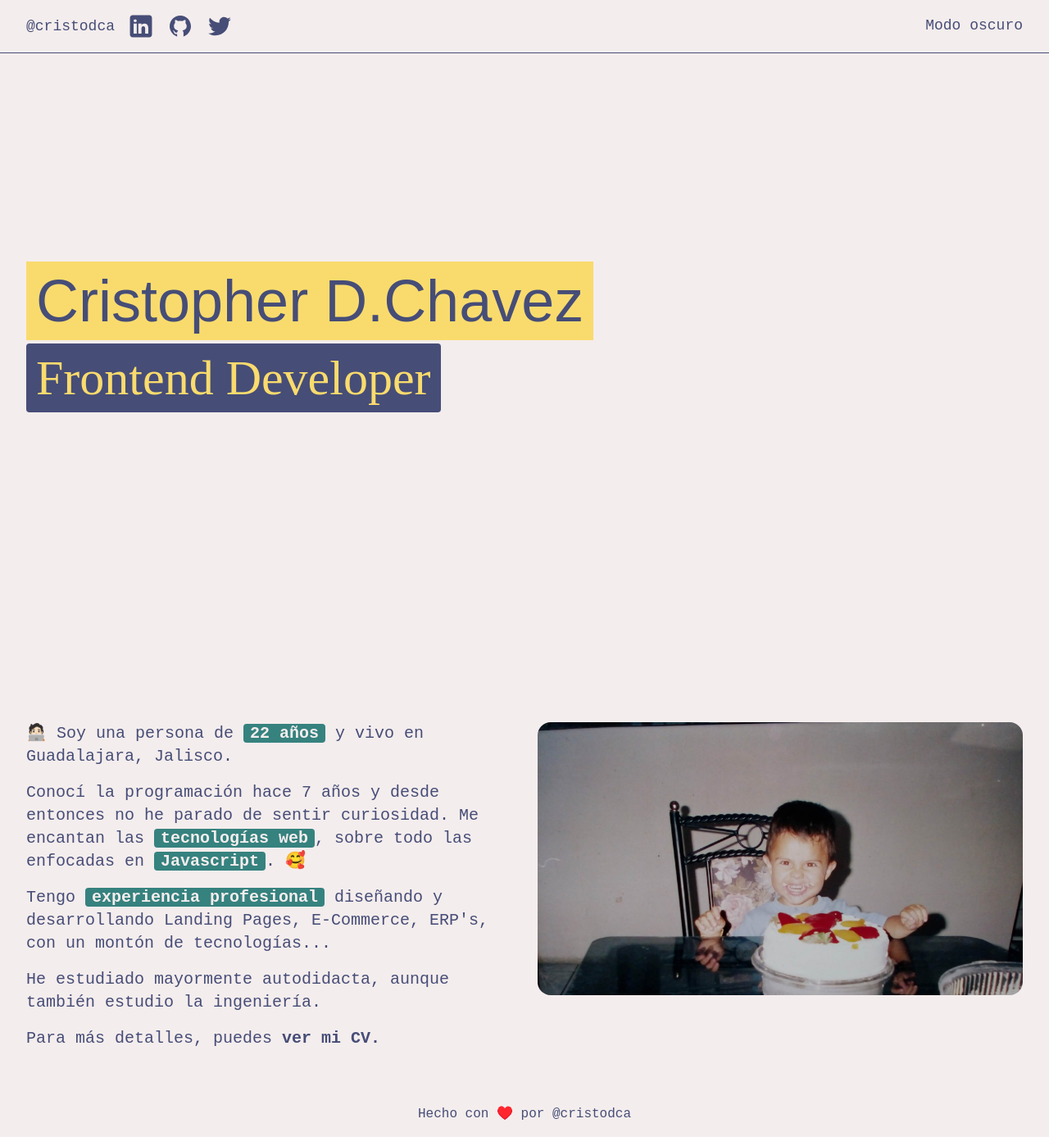
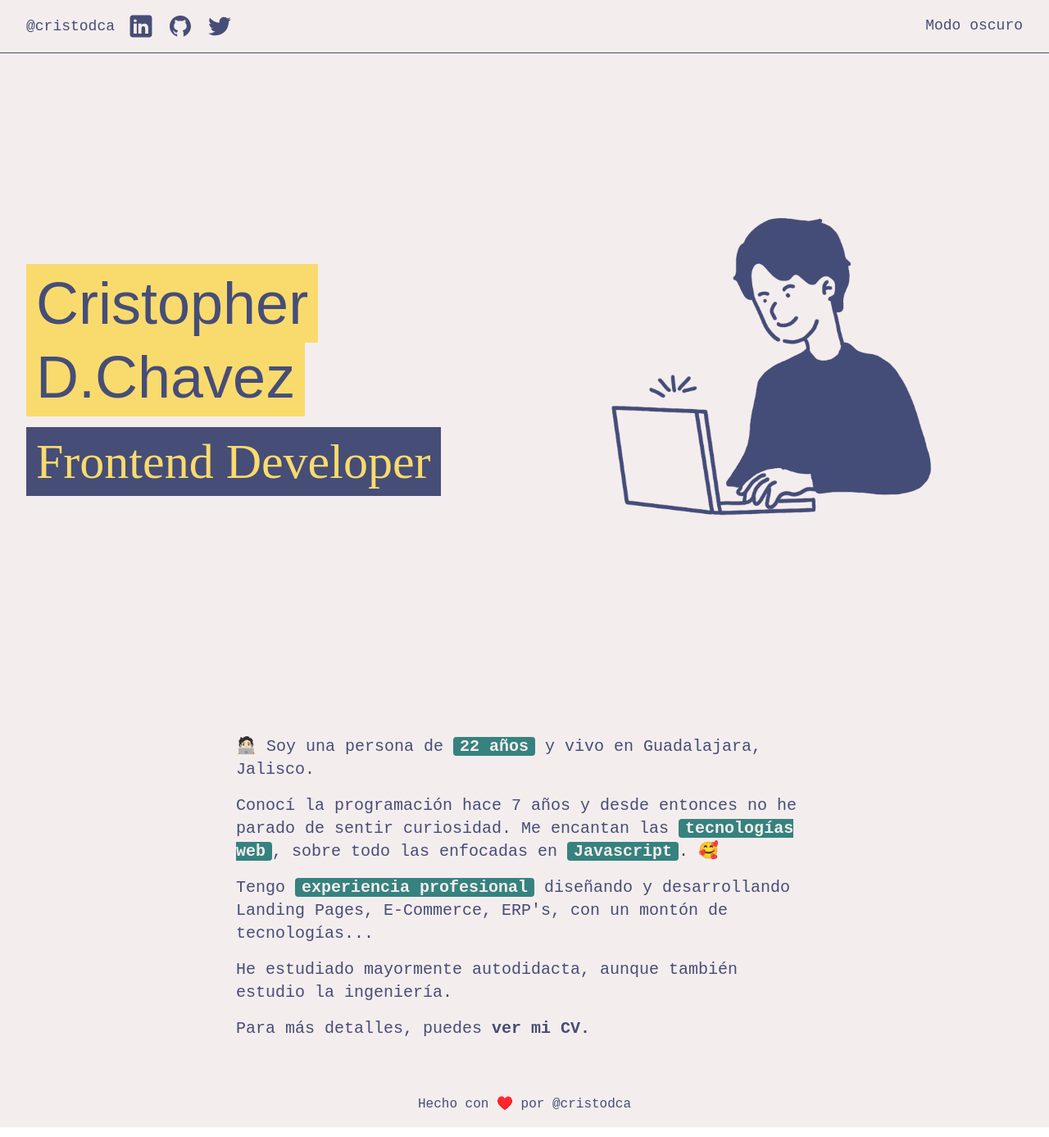
Before and after one commit to cristodca/cristodca.com, a Next.js app: page / in a window 1280 px wide. Shown: the whole page at 82% size. Built offline with nearby package versions, Linux system fonts and the light colour scheme.

Commit message:
hero image & navbar bug fixed

```diff
--- a/components/AboutMe.tsx
+++ b/components/AboutMe.tsx
@@ -5,8 +5,7 @@ import Image from "next/image";
 const AboutMe: NextComponentType = () => {
   return (
     <div>
-      <div className="main-container py-8">
-        <div className="grid grid-cols-1 lg:grid-cols-2 gap-8">
+      <div className="blog-container py-8">
           <div>
             <p className="normal-text">
               🧑🏻‍💻 Soy una persona de{" "}
@@ -35,18 +34,6 @@ const AboutMe: NextComponentType = () => {
               </span>
             </p>
           </div>
-          <div>
-            <Image
-              src="/img/me.jpg"
-              className="rounded-2xl"
-              alt="Cristopher Chavez de bebé con un pastel por su cumpleaños"
-              width={1920}
-              height={1080}
-              layout="responsive"
-              objectFit="contain"
-            />
-          </div>
-        </div>
       </div>
     </div>
   );
--- a/pages/index.tsx
+++ b/pages/index.tsx
@@ -1,5 +1,6 @@
 import type { NextPage } from 'next'
 import Head from 'next/head'
+import Image from 'next/image'
 import AboutMe from '../components/AboutMe'
 import Footer from '../components/Footer'
 import Navbar from '../components/Navbar'
@@ -18,23 +19,43 @@ const Home: NextPage = () => {
 
       <Navbar />
 
-      <div className="main-container py-8 min-h-screen md:flex md:flex-col md:justify-center -mt-20">
-        {/* <div className="grid grid-cols-1 lg:grid-cols-2 gap-8 w-full"> */}
-          <div className='flex min-h-screen flex-col justify-center items-start'>
+      <div className="main-container py-8 min-h-screen md:flex md:flex-col md:justify-center">
+        <div className="grid grid-cols-1 lg:grid-cols-2 gap-8 w-full">
+          <div className='flex flex-col justify-center items-start'>
             <h1 className='mb-4'>
-              <span className='hyper-title text-dark bg-secondary px-3 py-2 text-5xl sm:text-6xl md:text-7xl box-decoration-clone leading-normal sm:leading-relaxed'>
+              <span className='hyper-title text-dark bg-secondary px-3 py-2 text-5xl sm:text-6xl md:text-7xl box-decoration-clone leading-normal sm:leading-tight md:leading-tight'>
                 Cristopher D.<br className='block md:hidden' />
                 Chavez
               </span>
             </h1>
             <h2>
-              <span className='text-secondary bg-dark p-3 rounded inline-block text-4xl sm:text-5xl md:text-6xl box-decoration-clone leading-normal'>
+              <span className='text-secondary bg-dark p-3 inline-block text-4xl sm:text-5xl md:text-6xl box-decoration-clone leading-none'>
                 Frontend <br className='block md:hidden' />
                 Developer
               </span>
             </h2>
           </div>
-        {/* </div> */}
+          <div className="flex items-center justify-center">
+            <div className='dark:hidden block'>
+              <Image
+                src='/img/me-draw.png'
+
+                alt='Dibujo de mi programando en una laptop'
+                width={480}
+                height={480}
+              />
+            </div>
+            <div className='dark:block hidden'>
+              <Image
+                src='/img/me-draw-dark.png'
+
+                alt='Dibujo de mi programando en una laptop'
+                width={480}
+                height={480}
+              />
+            </div>
+          </div>
+        </div>
       </div>
 
       <AboutMe />
--- a/styles/globals.css
+++ b/styles/globals.css
@@ -9,7 +9,7 @@
     @apply container mx-auto px-4 md:px-8;
   }
   .blog-container {
-    @apply max-w-lg mx-auto px-4 md:px-8;
+    @apply max-w-3xl mx-auto px-4 md:px-8;
   }
   .normal-text {
     @apply text-base text-dark mb-4 md:text-lg lg:text-xl dark:text-light;
```
Also changed, not shown: public/img/me-draw-dark.png (added), public/img/me-draw.png (added).
